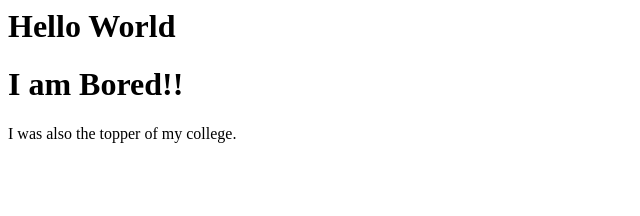
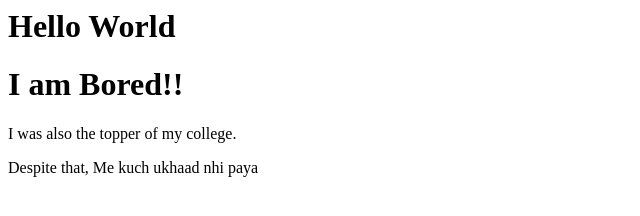
Before and after one commit to dineshraj01/dineshraj01.github.io, a plain HTML site: page index.html in a window 1280 px wide. Shown: the whole page, without its empty margins (0-640 px from the left). Drawn offline with Linux system fonts and the light colour scheme.

Commit message:
Update index.html

```diff
--- a/index.html
+++ b/index.html
@@ -2,3 +2,4 @@
 <h1>I am Bored!!</h1>
 
 <p>I was also the topper of my college.</p>
+<p>Despite that, Me kuch ukhaad nhi paya</p>
```
